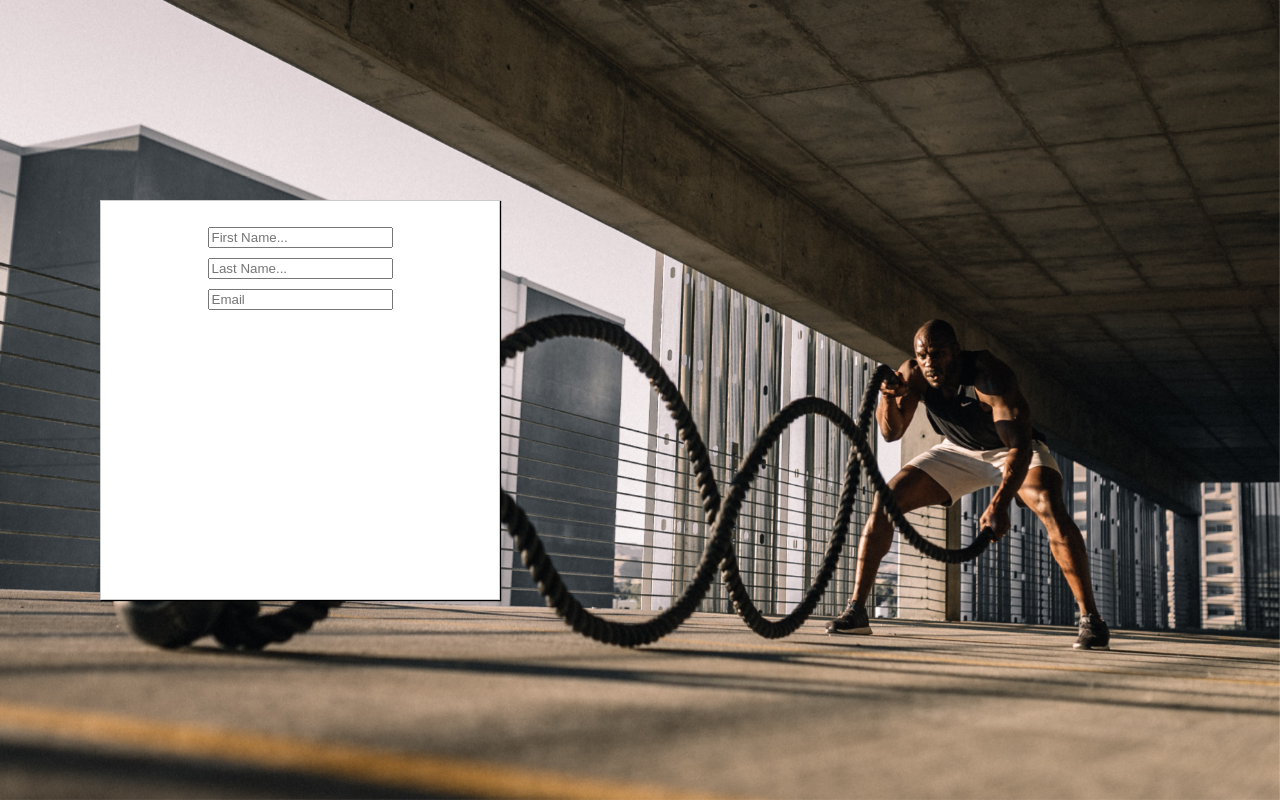
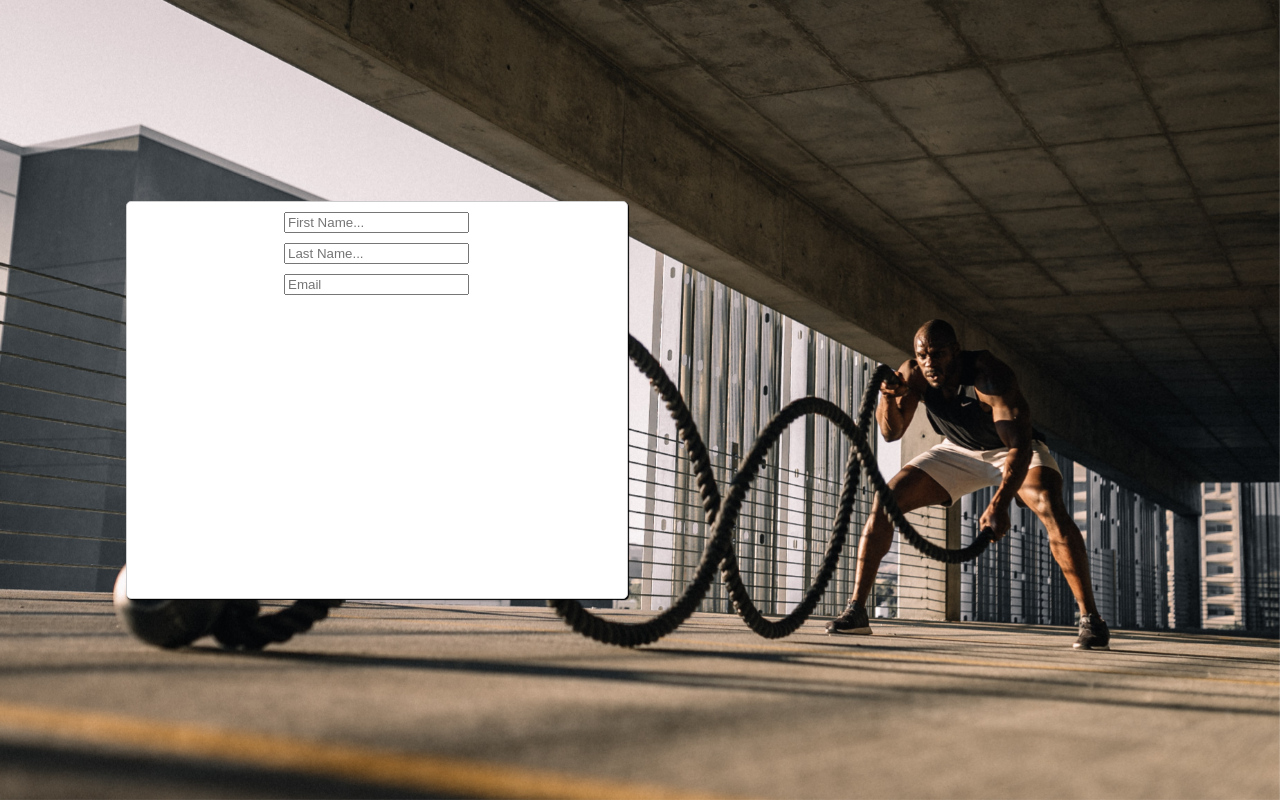
Before and after one commit to Mathew29/workout-landing, a React (Create React App) app: page / in a window 1280 px wide. Built offline with nearby package versions, Linux system fonts and the light colour scheme.

Commit message:
working on modal

```diff
--- a/src/components/LandingPage/LandingPage.js
+++ b/src/components/LandingPage/LandingPage.js
@@ -6,21 +6,22 @@ const LandingPage = () => {
   return (
     <div className={styles.Background}>
       <div className={styles.Container}>
+        <div className={styles.ModalContainer}>
           <div className={styles.Modal}>
             <input
-            style={{marginTop: '10px'}}
+              style={{ marginTop: "10px" }}
               placeholder="First Name..."
               className={styles.FirstName}
               type="string"
             />
             <input
-            style={{marginTop: '10px'}}
+              style={{ marginTop: "10px" }}
               placeholder="Last Name..."
               className={styles.LastName}
               type="string"
             />
             <input
-            style={{marginTop: '10px'}}
+              style={{ marginTop: "10px" }}
               placeholder="Email"
               className={styles.Email}
               type="string"
@@ -28,6 +29,7 @@ const LandingPage = () => {
           </div>
         </div>
       </div>
+    </div>
   );
 };
 
--- a/src/components/LandingPage/LandingPage.module.css
+++ b/src/components/LandingPage/LandingPage.module.css
@@ -15,47 +15,23 @@
     justify-content: center;
 }
 
+.ModalContainer {
+    background-color: white;
+    border: 1px solid #ccc;
+    border-radius: 5px;
+    margin-top: 40%;
+    margin-bottom: 40%;
+    margin-left: 50%;
+    box-shadow: 1px 1px 1px black;
+    box-sizing: border-box;
+    /* overflow-x: hidden; */
+}
 
-
-/* .Modal {
-    position: fixed;
-    z-index: 500;
-    background-color: white;
-    width: 70%;
-    border: 1px solid #ccc;
-    box-shadow: 1px 1px 1px black;
-    padding: 16px;
-    left: 0%;
-    top: 30%;
-    box-sizing: border-box;
-    transition: all 0.3s ease-out;
-    line-height: normal;
-    margin-left: 0;
-} */
-
-/* .Input {
-    padding: inherit;
-} */
 .Modal {
     display: flex;
-
     position: relative;
     flex-direction: column;
     align-items: center;
-    /* justify-content: center; */
-    padding: 16px;
-    width: 70%;
-
-
-
-
-    background-color: white;
-    border: 1px solid #ccc;
-    margin-top: 40%;
-    margin-bottom: 40%;
-    margin-left: 20%;
-    box-shadow: 1px 1px 1px black;
-    box-sizing: border-box;
 }
 
 @media (min-width: 600px) {
```
Lines whose indentation alone changed are shown as unchanged.
